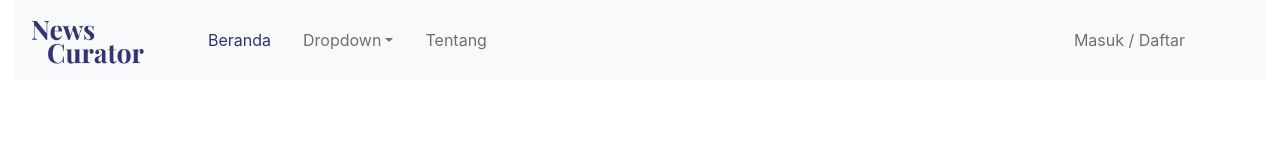
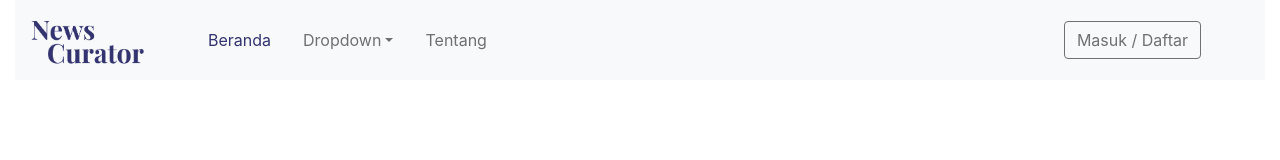
Before and after one commit to johnvees/News-Curator, a React (Create React App) app: page / in a window 1280 px wide. Shown: the top 160 px of the page. Built offline with nearby package versions, Linux system fonts and the light colour scheme.

Commit message:
update button masuk styling

```diff
--- a/src/assets/scss/style.scss
+++ b/src/assets/scss/style.scss
@@ -58,9 +58,9 @@ header {
     .navbar-nav {
       li.nav-item {
         &.active {
-            a.nav-link {
-                color: $primary
-            }
+          a.nav-link {
+            color: $primary;
+          }
         }
         a {
           &.nav-link {
@@ -69,6 +69,21 @@ header {
             padding-right: 1rem;
             &:hover {
               text-decoration: underline;
+              color: $primary;
+            }
+          }
+          &.btn {
+            &.btn-outline-primary {
+              color: $gray-600;
+              border-color: $gray-600;
+              &:hover {
+                background-color: $primary;
+                border-color: $primary;
+                color: $white;
+              }
+              &:focus {
+                box-shadow: none;
+              }
             }
           }
         }
--- a/src/parts/Header.js
+++ b/src/parts/Header.js
@@ -11,50 +11,6 @@ export default function Header(props) {
 
   return (
     <header className="spacing-sm">
-      {/* <Navbar className="navbar-expand-lg navbar-light">
-        <div className="container-fluid">
-          <ImgLogo />
-          <Navbar.Toggle aria-controls="basic-navbar-nav" />
-          <Navbar.Collapse
-            id="basic-navbar-nav"
-          >
-            <Nav className="navbar-nav mr-auto">
-              <Nav.Link className={`nav-item${getNavLinkClass('/')}`}>
-                <Button className="nav-link ml-5" type="link" href="/">
-                  Beranda
-                </Button>
-              </Nav.Link>
-              <Nav.Link
-                className={`nav-item dropdown${getNavLinkClass('/dropdown')}`}
-              >
-                <NavDropdown title="Pencarian" id="basic-nav-dropdown">
-                  <NavDropdown.Item href="#action/3.1">
-                    Portal Berita
-                  </NavDropdown.Item>
-                  <NavDropdown.Item href="#action/3.2">
-                    Dokumen
-                  </NavDropdown.Item>
-                  <NavDropdown.Item href="#action/3.3">
-                    URL / Link
-                  </NavDropdown.Item>
-                </NavDropdown>
-              </Nav.Link>
-              <Nav.Link className={`nav-item${getNavLinkClass('/tentang')}`}>
-                <Button className="nav-link" type="link" href="/tentang">
-                  Tentang
-                </Button>
-              </Nav.Link>
-            </Nav>
-            <ul className="navbar-nav ml-auto">
-              <Nav.Link className={`nav-item${getNavLinkClass('/masuk')}`}>
-                <Button className="nav-link mr-5" type="link" href="/masuk">
-                  Masuk / Daftar
-                </Button>
-              </Nav.Link>
-            </ul>
-          </Navbar.Collapse>
-        </div>
-      </Navbar> */}
       <div className="container-fluid">
         <Navbar bg="light" expand="lg">
           <ImgLogo />
@@ -85,7 +41,11 @@ export default function Header(props) {
             </ul>
             <ul className="navbar-nav ml-auto">
               <li className={`nav-item${getNavLinkClass('/masuk')}`}>
-                <Button className="nav-link mr-5" type="link" href="/masuk">
+                <Button
+                  className="btn btn-outline-primary mr-5"
+                  type="link"
+                  href="/masuk"
+                >
                   Masuk / Daftar
                 </Button>
               </li>
```
